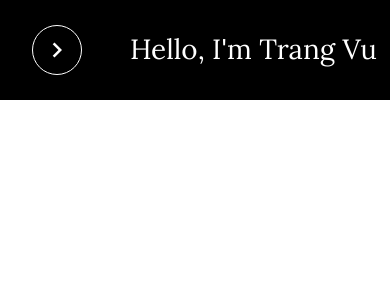
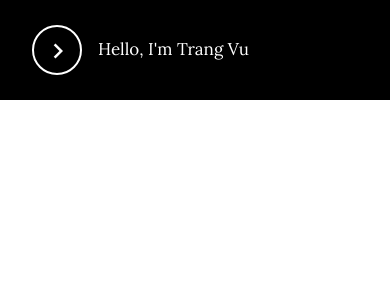
Before and after one commit to stevenguyen18595/DataPortfolio, an Angular app: page / in a window 390 px wide. Shown: the top 300 px of the page. Built offline with nearby package versions, Linux system fonts and the light colour scheme.

Commit message:
update responsive view for every device

```diff
--- a/src/app/app.component.scss
+++ b/src/app/app.component.scss
@@ -23,8 +23,22 @@
     background-color: variables.$dp-black-0;
     margin-top: 100px;
   }
-
-  @include mixins.screen-under-sm {
+  //extra small phone version
+  @include mixins.screen-xxs {
+    .side-panel-container {
+      min-width: 40%;
+      background-color: variables.$dp-black-0;
+    }
+  }
+  //phone version
+  @include mixins.screen-xs {
+    .side-panel-container {
+      max-width: 30%;
+      background-color: variables.$dp-black-0;
+    }
+  }
+  //ipad version
+  @include mixins.screen-md {
     .side-panel-container {
       max-width: 30%;
       background-color: variables.$dp-black-0;
--- a/src/app/shared/avatar/avatar.component.scss
+++ b/src/app/shared/avatar/avatar.component.scss
@@ -6,7 +6,6 @@
   img {
     align-self: center;
     width: 70%;
-    border-radius: 50%;
     border: 1px solid variables.$dp-black-2;
   }
   p {
@@ -36,3 +35,19 @@
     }
   }
 }
+
+//ipad version
+@include mixins.screen-under-md {
+  :host {
+    img {
+      align-self: center;
+      border-radius: 50%;
+      border: 1px solid variables.$dp-black-2;
+    }
+    p {
+      color: variables.$dp-black-2;
+      font-size: 1rem;
+      text-align: center;
+    }
+  }
+}
--- a/src/app/shared/header/header.component.html
+++ b/src/app/shared/header/header.component.html
@@ -1,13 +1,13 @@
 <div *ngIf="isNavExpanded; else closedNavbar">
   <div class="header-container">
     <mat-icon (click)="handleMenuOpen()">keyboard_arrow_right</mat-icon>
-    <h1 class="ms-5">Hello, I'm Trang Vu</h1>
+    <div class="ms-3 greeting">Hello, I'm Trang Vu</div>
   </div>
 </div>
 
 <ng-template #closedNavbar>
   <div class="header-container">
     <mat-icon (click)="handleMenuClose()">keyboard_arrow_left</mat-icon>
-    <h1 class="ms-5">Hello, I'm Trang Vu</h1>
+    <div class="ms-3 greeting">I'm a Data Analyst</div>
   </div>
 </ng-template>
--- a/src/app/shared/header/header.component.scss
+++ b/src/app/shared/header/header.component.scss
@@ -1,4 +1,5 @@
 @use "abstracts/variables";
+@use "abstracts/mixins";
 
 :host {
   .header-container {
@@ -18,15 +19,21 @@
       color: variables.$dp-white;
       cursor: pointer;
 
-      border: 1px solid variables.$dp-white;
+      border: 2px solid variables.$dp-white;
       border-radius: 50%;
 
       padding: 9px;
       margin-left: 2rem;
     }
-    h1 {
+    .greeting {
       color: variables.$dp-white;
-      margin-bottom: 0;
+      font-size: 50px;
+    }
+    @include mixins.screen-under-sm {
+      .greeting {
+        color: variables.$dp-white;
+        font-size: 17px;
+      }
     }
   }
 }
--- a/src/app/shared/side-navigation-panel/side-navigation-section/side-navigation-section.component.scss
+++ b/src/app/shared/side-navigation-panel/side-navigation-section/side-navigation-section.component.scss
@@ -14,7 +14,7 @@
     align-self: center;
   }
   .section-name {
-    font-size: 20px;
+    font-size: 1rem;
     color: variables.$dp-black-2;
     padding: 0.8rem;
   }
@@ -37,3 +37,21 @@
     }
   }
 }
+
+//ipad version
+@include mixins.screen-under-md {
+  :host {
+    mat-icon {
+      color: variables.$dp-black-2;
+      align-self: center;
+      font-size: 12px;
+      height: 12px;
+      text-align: center;
+    }
+    .section-name {
+      padding: 0.2rem;
+      font-size: 0.8rem;
+      color: variables.$dp-black-2;
+    }
+  }
+}
--- a/src/styles/abstracts/_mixins.scss
+++ b/src/styles/abstracts/_mixins.scss
@@ -1,4 +1,10 @@
 @use "variables" as *;
+
+@mixin screen-xxs {
+  @media (max-width: $xsm) {
+    @content;
+  }
+}
 
 @mixin screen-xs {
   @media (max-width: $sm) {
--- a/src/styles/abstracts/_variables.scss
+++ b/src/styles/abstracts/_variables.scss
@@ -8,6 +8,7 @@ $dp-white: white;
 $primary-font-family: "Lora", serif;
 
 /* Bootstrap screen breakpoints */
+$xsm: 281px;
 $sm: 576px;
 $xmd: 767px;
 $md: 768px;
```
